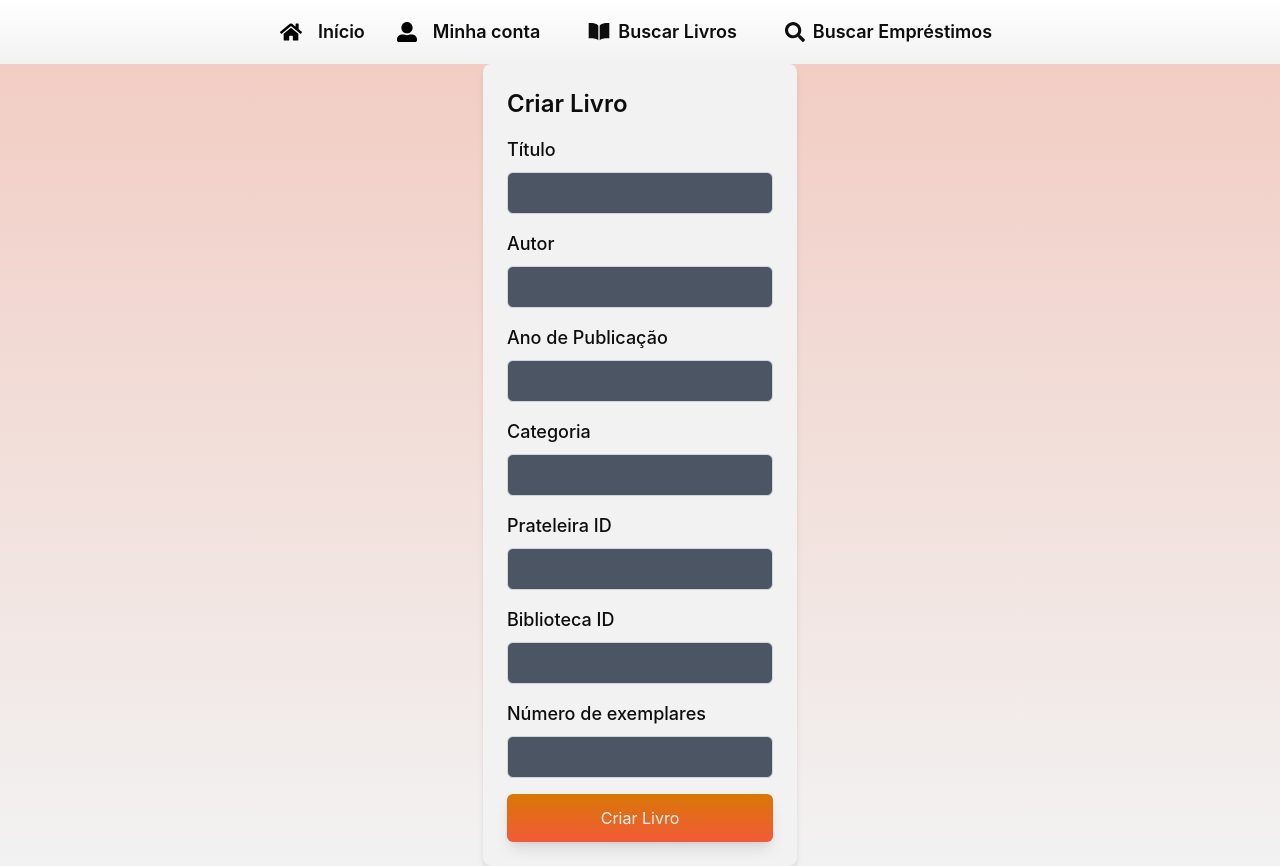
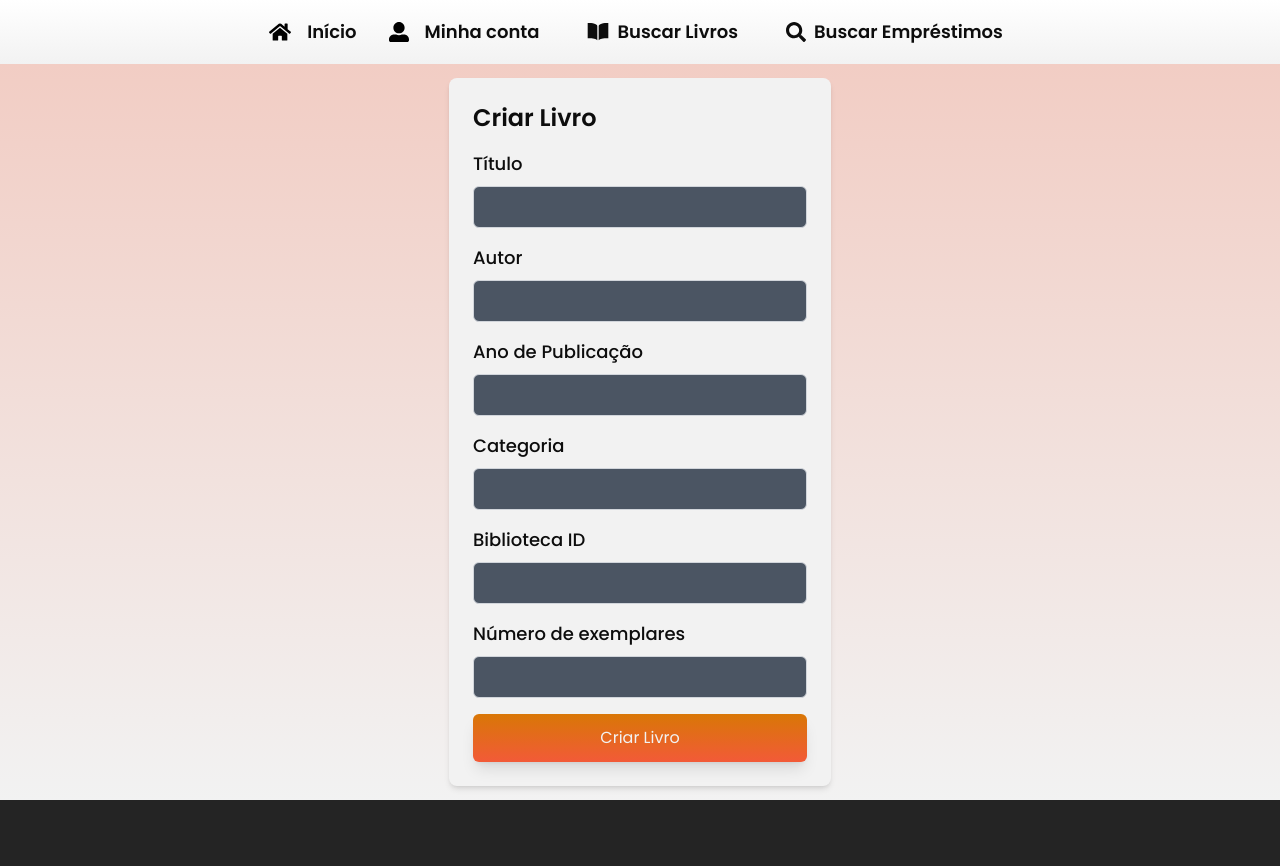
Before and after one commit to GabrielGravina/LibraNET, a React (Vite) app in the folder frontend/: page /livros/criar in a window 1280 px wide. After the commit the page ends 800 px from the top, so only its background shows below. Built offline with nearby package versions, Linux system fonts and the light colour scheme.

Commit message:
Ao criar livro, gera a capa através da api openlibrary automaticamente

```diff
--- a/frontend/index.html
+++ b/frontend/index.html
@@ -4,6 +4,10 @@
     <meta charset="UTF-8" />
     <link rel="icon" type="image/svg+xml" href="/vite.svg" />
     <link href="../output.css" rel="stylesheet" />
+    <link rel="preconnect" href="https://fonts.googleapis.com">
+    <link rel="preconnect" href="https://fonts.gstatic.com" crossorigin>
+    <link href="https://fonts.googleapis.com/css2?family=Poppins:ital,wght@0,100;0,200;0,300;0,400;0,500;0,600;0,700;0,800;0,900&display=swap" rel="stylesheet">
+
     <meta name="viewport" content="width=device-width, initial-scale=1.0" />
     <title>Vite + React</title>
   </head>
--- a/frontend/src/index.css
+++ b/frontend/src/index.css
@@ -1,6 +1,11 @@
 @import "tailwindcss/base";
 @import "tailwindcss/components";
 @import "tailwindcss/utilities";
+@import url('https://fonts.googleapis.com/css2?family=Poppins:wght@100;200;300;400;500;600;700;800;900&display=swap');
+
+body {
+  font-family: 'Poppins', sans-serif;
+}
 
 :root {
 	font-family: Inter, system-ui, Avenir, Helvetica, Arial, sans-serif;
--- a/frontend/src/pages/BooksPage.jsx
+++ b/frontend/src/pages/BooksPage.jsx
@@ -215,32 +215,32 @@ export default function BookPage() {
 						>
 							{result && (
 								<>
-									<p className="font-semibold text-2xl justify-self-center">
-										<strong>Título:</strong> {result.titulo}
+									<p className="font-bold text-2xl justify-self-center self-center mb-1">
+										{result.titulo}
 									</p>
-									<p className="font-semibold text-lg justify-self-center">
-										<strong>Autor:</strong> {result.autor}
+									<p className="font-semibold text-lg mb-1 justify-self-center">
+										Autor: {result.autor}
 									</p>
-									<p className="text-lg justify-self-center">
-										<strong>Categoria:</strong> {result.categoria}
+									<p className="text-sm text-gray-500 justify-self-center">
+										Categoria: <span className="font-semibold">{result.categoria}</span>
 									</p>
-									<p className="text-lg justify-self-center">
-										<strong>Ano de publicação:</strong> {result.ano_publicado}
+									<p className="text-sm text-gray-500 justify-self-center">
+										Ano de publicação: {result.ano_publicado}
 									</p>
-									<p className="text-lg justify-self-center">
-										<strong>Disponível:</strong> {result.disponivel ? "Sim" : "Não"}
+									<p className="text-sm text-gray-500 justify-self-center">
+										Disponível: {result.disponivel ? "Sim" : "Não"}
 									</p>
-									<p className="text-lg justify-self-center">
-										<strong>Exemplares:</strong> {result.quantidade_exemplares}
+									<p className="text-sm my-1 text-gray-500 justify-self-center">
+										Exemplares: {result.quantidade_exemplares}
 									</p>
 									<img
 										className="justify-self-center"
 										src={result.imagem_capa}
 										alt={`Capa do livro ${result.titulo}`}
 									/>
-									<p className="font-semibold text-lg justify-self-center">
+									{/* <p className="font-semibold text-lg justify-self-center">
 										<strong>Biblioteca:</strong> {result.biblioteca_nome}
-									</p>
+									</p> */}
 									<div className="mt-2 flex justify-center items-center">
 										{isAdmin && (
 											<MotionLink
--- a/frontend/src/pages/CreateBookPage.jsx
+++ b/frontend/src/pages/CreateBookPage.jsx
@@ -21,7 +21,7 @@ function CreateBookPage() {
     setErrorMessage("");
 
     // Verificando se todos os campos obrigatórios estão preenchidos
-    if (!titulo || !autor || !anoPublicacao || !categoria || !prateleiraId || !bibliotecaId) {
+    if (!titulo || !autor || !anoPublicacao || !categoria || !bibliotecaId) {
       setErrorMessage("Todos os campos são obrigatórios.");
       setIsSubmitting(false);
       return;
@@ -53,7 +53,6 @@ function CreateBookPage() {
       autor,
       ano_publicacao: anoPublicacao,
       categoria,
-      prateleira_id: prateleiraId,
       biblioteca_id: bibliotecaId,
       quantidade_exemplares: quantidadeExemplares
     };
@@ -160,17 +159,8 @@ function CreateBookPage() {
 
                 {/* Campo para prateleira_id */}
                 <div className="mb-4">
-                <label htmlFor="prateleiraId" className="block text-lg font-medium mb-2">
-                    Prateleira ID
-                </label>
-                <input
-                    type="number"
-                    id="prateleiraId"
-                    className="w-full p-2 border bg-gray-600 border-gray-300 rounded-md text-white"
-                    value={prateleiraId}
-                    onChange={(e) => setPrateleiraId(e.target.value)}
-                    required
-                />
+
+
                 </div>
 
                 {/* Campo para biblioteca_id */}
--- a/frontend/tailwind.config.js
+++ b/frontend/tailwind.config.js
@@ -17,6 +17,9 @@ export default {
 			backgroundImage: {
 				'gradient-conic': 'conic-gradient(from var(--angle), #ff4545, #00ff99, #006aff, #ff0095, #ff4545)',
 			 },
+			fontFamily: {
+				poppins: ['Poppins', 'sans-serif'], // Adicione a fonte aqui
+			  },
 		},
 	},
 	plugins: [],
```
Also changed, not shown: 1 other file (tests, documents, lock files or other folders).
